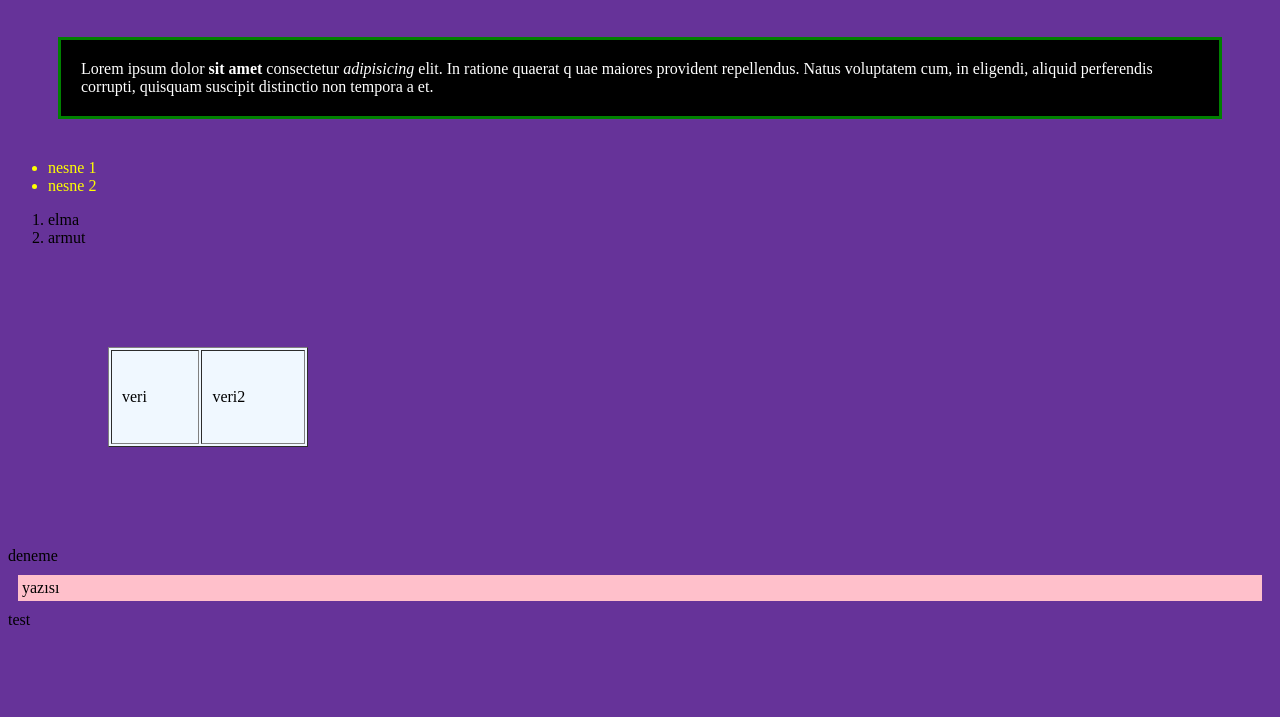
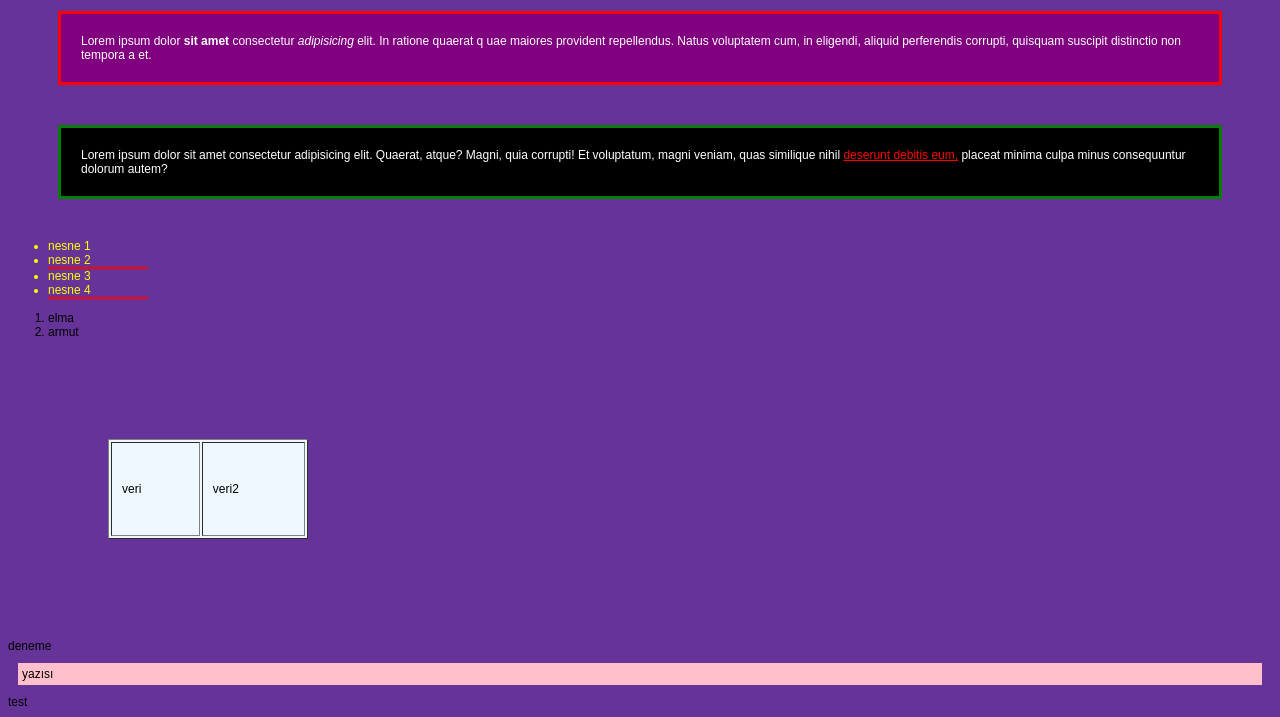
Before and after one commit to dessasin/oylk2019-front-end, a plain HTML site: page Day_2/Example_2/index.html in a window 1280 px wide. Shown: the part 110-827 px from the top of the page. Before the commit the page ends 800 px from the top, so only its background shows below. Drawn offline with Linux system fonts and the light colour scheme.

Commit message:
css ile font değişiklikleri text dekorasyonları işlendi

```diff
--- a/Day_2/Example_2/index.html
+++ b/Day_2/Example_2/index.html
@@ -14,14 +14,21 @@
 
      <h1>Başlık</h1>
      <h2>Başlık</h2>
-     <p>Lorem ipsum dolor <strong>sit amet</strong> consectetur <em>adipisicing</em>  elit. In ratione quaerat q
+     <p id="lorem">Lorem ipsum dolor <strong>sit amet</strong> consectetur <em>adipisicing</em>  elit. In ratione quaerat q
         uae maiores provident repellendus. Natus voluptatem cum, in eligendi, aliquid perferendis corrupti, quisquam
         suscipit distinctio non tempora a et.</p>
+    <p id="paragraf">Lorem ipsum dolor sit amet consectetur adipisicing elit. Quaerat, atque? Magni, quia
+         corrupti! Et voluptatum, magni veniam, quas
+         similique nihil <a href="www.google.com" class="links"> deserunt debitis eum,</a> placeat minima culpa minus consequuntur dolorum autem?</p>
+
+
 
 
     <ul>
         <li>nesne 1</li>
-        <li>nesne 2</li>
+        <li class="onemli">nesne 2</li>
+        <li>nesne 3</li>
+        <li class="onemli">nesne 4</li>
     </ul>
 
     <ol>
--- a/Day_2/Example_2/style.css
+++ b/Day_2/Example_2/style.css
@@ -1,11 +1,14 @@
 body {
     background-color:rebeccapurple;
-
+    font-family: Arial, Helvetica, sans-serif;/* temel font değiştirme. bu kısımda  önem derecesi vardır yani arial yoksa helvetica kullan şeklinde*/
+    font-size: 12px;
+    font-weight: 300; /*font kalınlığı 100 ile 700 arasında değişir*/
 }
 
 h1, h2 {
 
     color: beige;
+    text-decoration: underline;/*text dekorasyonu sınıf ile yazının altını çizdik*/
 }
 
 ul li {
@@ -13,6 +16,15 @@ ul li {
     color: yellow;
 
 }
+
+.links{
+
+    color: red;
+
+}
+
+
+
 table {
     background-color: aliceblue;
     margin:100px;/* margin dış boşlukları ifade eder*/
@@ -25,12 +37,10 @@ table {
 örnek olarak;
 
 margin : 20px 30px; alt üst 20 sağ sol 30 px gibi
-
 3 lü kullanım örneği;
-
 margin 20px 30px 50px; üst 20px sağ sol 30px alt 50px
 */
-p{
+#paragraf{
 
     margin: 40px 50px 40px 50px;
     background-color:black;
@@ -41,16 +51,21 @@ p{
 
 }
 
+#lorem{
+    margin: 40px 50px 40px 50px;
+    background-color:purple;
+    color: white;
+    padding: 20px;
+    border: 130px;
+    border: 3px solid red;
 
+}
 /*padding iç boşluk anlamındadır nesnelerin iç boşluğunu düzenlemek için kulanılır*/
-
-
 
 td{
 
     padding: 10px;
 }
-
 
 /* inline element özelleştirme*/
 
@@ -67,3 +82,12 @@ div span {
     margin: 10px;
     display: block; /*display görüntü biçimini değiştirmek için kullanılan css özelliğidir*/
 }
+/*
+id ile tanımadığımız nesneleri # ile classları . ile çağırıyoruz
+önemli olarak eklediğimiz css nesnesi,html ile tanımladığımız sınıfı çağırdık
+*/
+.onemli{
+
+    border-bottom: 2px solid red;
+    width: 100px;
+}
```
Also changed, not shown: Day_2/Example_3/index.html (added), Day_2/Example_3/style.css (added).
